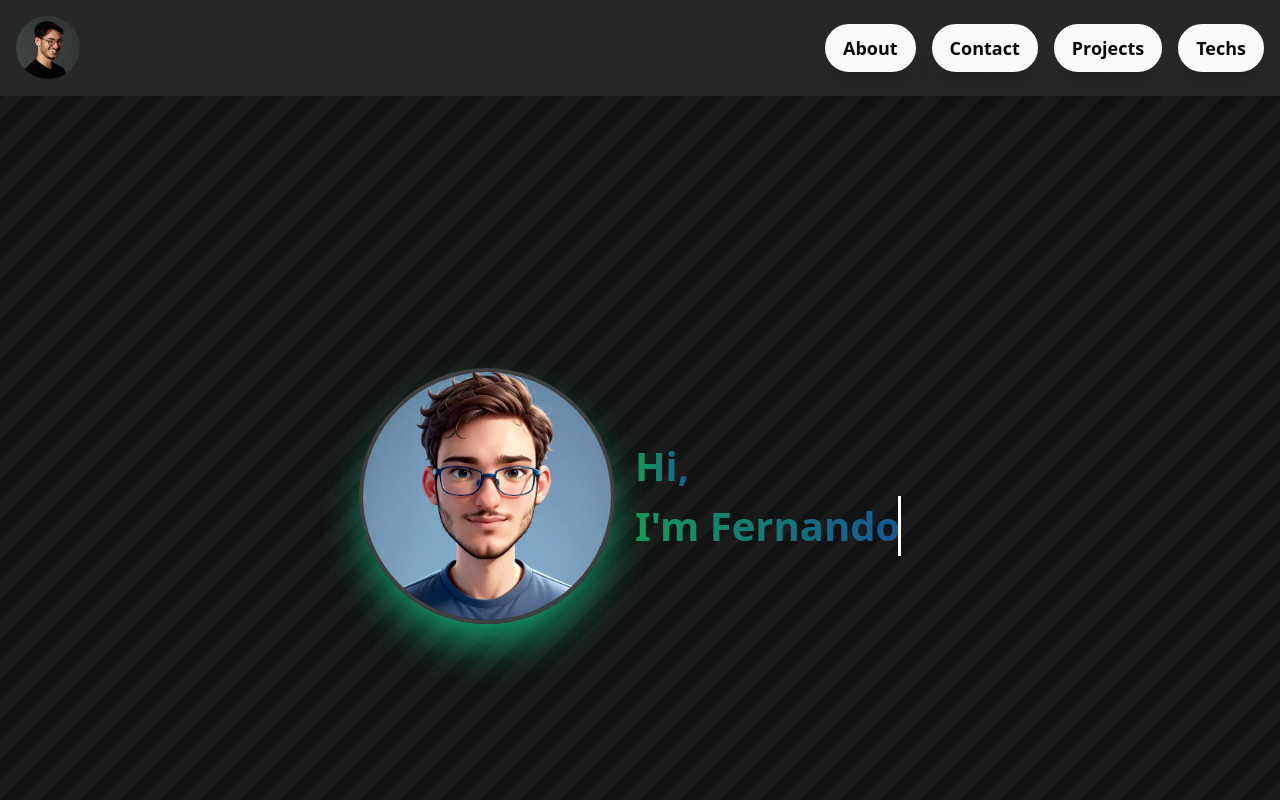
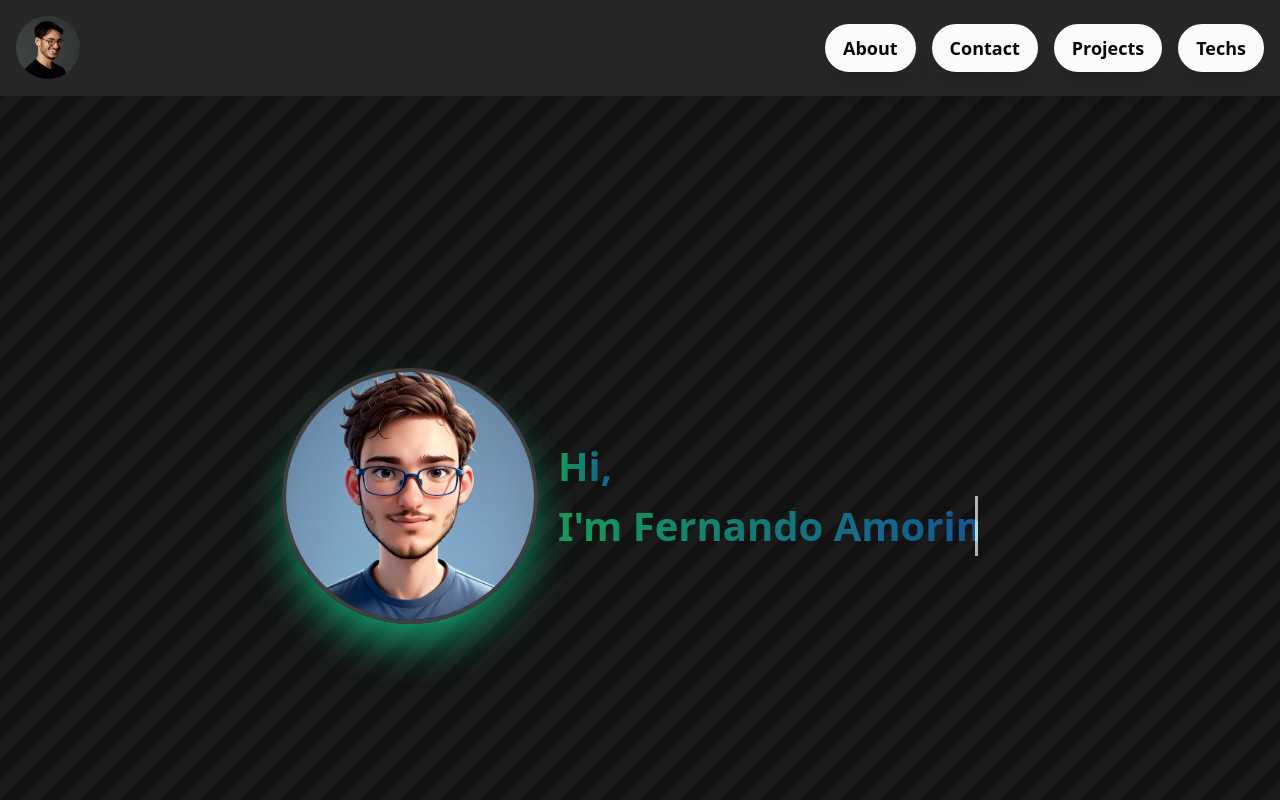
Before and after one commit to fernandoaneto2/My-portifolio, a Next.js app: page / in a window 1280 px wide. Shown: the top 800 px of the page. Built offline with nearby package versions, Linux system fonts and the light colour scheme.

Commit message:
chore: ajuste no tempo de escrita no nome da page principal

```diff
--- a/src/app/Components/loading-text/loader.module.css
+++ b/src/app/Components/loading-text/loader.module.css
@@ -23,13 +23,13 @@
 }
 
 .loader_text:nth-child(1) {
-  animation: typewriter1 0.5s steps(5) 0.7s 1 normal both,
-    blink 0.5s steps(10) 1s 4;
+  animation: typewriter1 0.5s steps(5) 0.2s 1 normal both,
+    blink 0.5s steps(10) 0.1s 4;
 }
 
 .loader_text:nth-child(2) {
-  animation: typewriter2 2.5s steps(30) 4s 1 normal both,
-    blink 0.5s steps(10) 8s infinite;
+  animation: typewriter2 2s steps(30) 2.5s 1 normal both,
+    blink 0.5s steps(10) 5s infinite;
 }
 
 .hidden {
```
